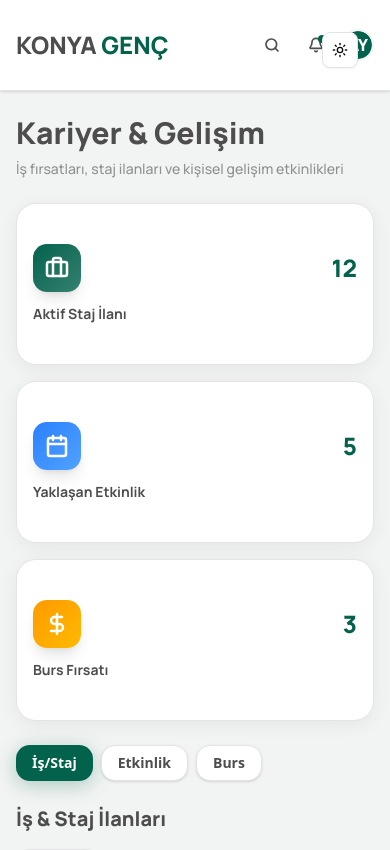
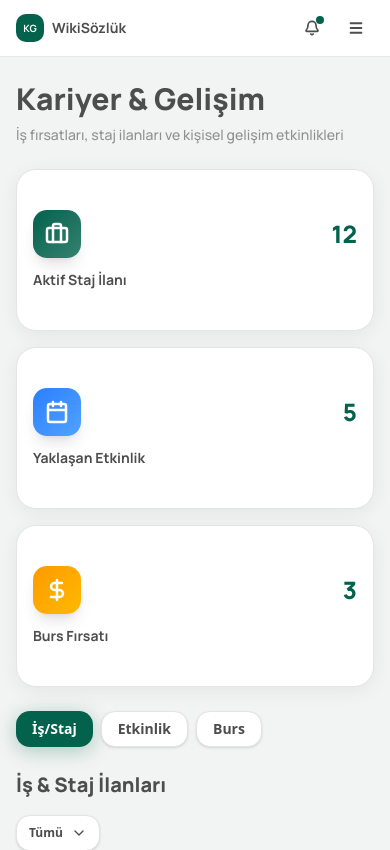
Before and after one commit to dogancanyildiz/wikonya, a Next.js app in the folder frontend/: page /career in a window 390 px wide. Shown: the top 850 px of the page. Built offline with nearby package versions, Linux system fonts and the light colour scheme.

Commit message:
refactor(layout): move navbar to root layout for all pages

```diff
--- a/frontend/app/academic/page.tsx
+++ b/frontend/app/academic/page.tsx
@@ -1,14 +1,8 @@
-import { Navbar } from "@/components/navbar"
-import { ModeToggle } from "@/components/mode-toggle"
 import { AcademicPage as AcademicPageContent } from "@/components/academic/academic-page"
 
 export default function AcademicPage() {
   return (
     <div className="min-h-screen bg-[#f2f4f3] dark:bg-background">
-      <Navbar />
-      <div className="absolute top-8 right-8 z-50">
-        <ModeToggle />
-      </div>
       <AcademicPageContent />
     </div>
   )
--- a/frontend/app/career/page.tsx
+++ b/frontend/app/career/page.tsx
@@ -1,14 +1,8 @@
-import { Navbar } from "@/components/navbar"
-import { ModeToggle } from "@/components/mode-toggle"
 import { CareerPage as CareerPageContent } from "@/components/career/career-page"
 
 export default function CareerPage() {
   return (
     <div className="min-h-screen bg-[#f2f4f3] dark:bg-background">
-      <Navbar />
-      <div className="absolute top-8 right-8 z-50">
-        <ModeToggle />
-      </div>
       <CareerPageContent />
     </div>
   )
--- a/frontend/app/dashboard/page.tsx
+++ b/frontend/app/dashboard/page.tsx
@@ -1,14 +1,8 @@
-import { Navbar } from "@/components/navbar"
-import { ModeToggle } from "@/components/mode-toggle"
 import { UserDashboard } from "@/components/dashboard/user-dashboard"
 
 export default function DashboardPage() {
   return (
     <div className="min-h-screen bg-[#f2f4f3] dark:bg-background">
-      <Navbar />
-      <div className="absolute top-8 right-8 z-50">
-        <ModeToggle />
-      </div>
       <UserDashboard />
     </div>
   )
--- a/frontend/app/housing/page.tsx
+++ b/frontend/app/housing/page.tsx
@@ -1,14 +1,8 @@
-import { Navbar } from "@/components/navbar"
-import { ModeToggle } from "@/components/mode-toggle"
 import { HousingPage as HousingPageContent } from "@/components/housing/housing-page"
 
 export default function HousingPage() {
   return (
     <div className="min-h-screen bg-[#f2f4f3] dark:bg-background">
-      <Navbar />
-      <div className="absolute top-8 right-8 z-50">
-        <ModeToggle />
-      </div>
       <HousingPageContent />
     </div>
   )
--- a/frontend/app/kesif/page.tsx
+++ b/frontend/app/kesif/page.tsx
@@ -1,14 +1,8 @@
-import { Navbar } from "@/components/navbar"
-import { ModeToggle } from "@/components/mode-toggle"
 import { KonyaKesifPage } from "@/components/kesif/konya-kesif-page"
 
 export default function KesifPage() {
   return (
     <div className="min-h-screen bg-[#f2f4f3] dark:bg-background">
-      <Navbar />
-      <div className="absolute top-8 right-8 z-50">
-        <ModeToggle />
-      </div>
       <KonyaKesifPage />
     </div>
   )
--- a/frontend/app/layout.tsx
+++ b/frontend/app/layout.tsx
@@ -4,6 +4,8 @@ import "./globals.css";
 
 import { ThemeProvider } from "@/components/theme-provider"
 import { MobileLayout } from "@/components/mobile/mobile-layout"
+import { Navbar } from "@/components/navbar"
+import { ModeToggle } from "@/components/mode-toggle"
 
 const geistSans = Geist({
   variable: "--font-geist-sans",
@@ -40,11 +42,19 @@ export default function RootLayout({
           attribute="class"
           defaultTheme="system"
           enableSystem
-          disableTransitionOnChange
+          disableTransitionOnChange={false}
         >
-          <MobileLayout>
-            {children}
-          </MobileLayout>
+          <div className="hidden md:block fixed top-0 left-0 right-0 z-50">
+            <Navbar />
+            <div className="absolute top-8 right-8 z-50">
+              <ModeToggle />
+            </div>
+          </div>
+          <div className="md:pt-20">
+            <MobileLayout>
+              {children}
+            </MobileLayout>
+          </div>
         </ThemeProvider>
       </body>
     </html>
--- a/frontend/app/social/page.tsx
+++ b/frontend/app/social/page.tsx
@@ -1,14 +1,8 @@
-import { Navbar } from "@/components/navbar"
-import { ModeToggle } from "@/components/mode-toggle"
 import { SocialPage as SocialPageContent } from "@/components/social/social-page"
 
 export default function SocialPage() {
   return (
     <div className="min-h-screen bg-[#f2f4f3] dark:bg-background">
-      <Navbar />
-      <div className="absolute top-8 right-8 z-50">
-        <ModeToggle />
-      </div>
       <SocialPageContent />
     </div>
   )
--- a/frontend/app/topic/[id]/page.tsx
+++ b/frontend/app/topic/[id]/page.tsx
@@ -1,14 +1,8 @@
-import { Navbar } from "@/components/navbar"
-import { ModeToggle } from "@/components/mode-toggle"
 import { TopicDetailPage as TopicDetailPageContent } from "@/components/topic/topic-detail-page"
 
 export default function TopicDetailPage() {
   return (
     <div className="min-h-screen bg-[#f2f4f3] dark:bg-background">
-      <Navbar />
-      <div className="absolute top-8 right-8 z-50">
-        <ModeToggle />
-      </div>
       <TopicDetailPageContent />
     </div>
   )
--- a/frontend/components/mobile/mobile-layout.tsx
+++ b/frontend/components/mobile/mobile-layout.tsx
@@ -3,6 +3,7 @@
 import { useEffect, useState } from "react"
 import { MobileHomePage } from "./mobile-home-page"
 import { MobileTopicDetailPage } from "./mobile-topic-detail-page"
+import { MobileNavbar } from "./mobile-navbar"
 import { usePathname, useRouter } from "next/navigation"
 
 interface MobileLayoutProps {
@@ -33,6 +34,13 @@ export function MobileLayout({ children }: MobileLayoutProps) {
       const topicId = pathname.split("/topic/")[1]
       return <MobileTopicDetailPage topicId={topicId} />
     }
+    // Diğer mobil sayfalar için MobileNavbar ekle
+    return (
+      <>
+        <MobileNavbar />
+        {children}
+      </>
+    )
   }
 
   // Desktop görünüm veya diğer sayfalar
```
